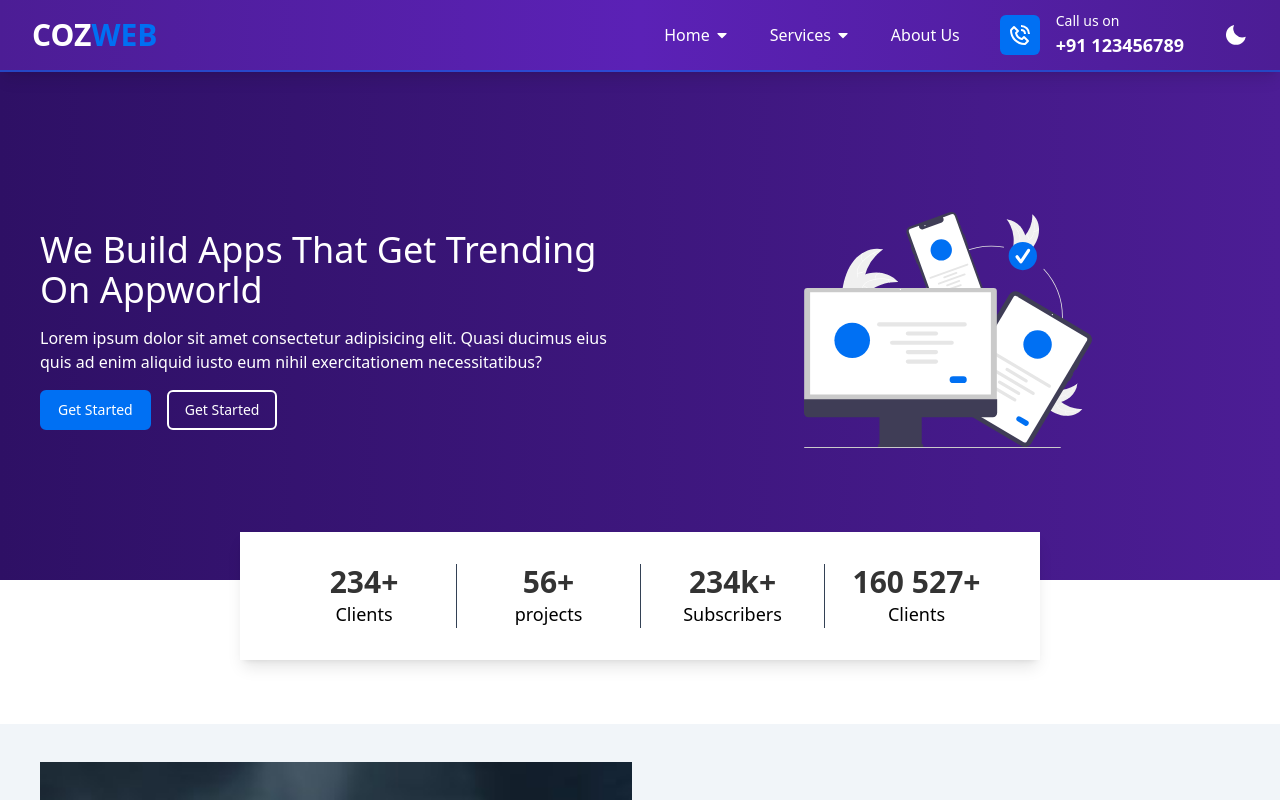
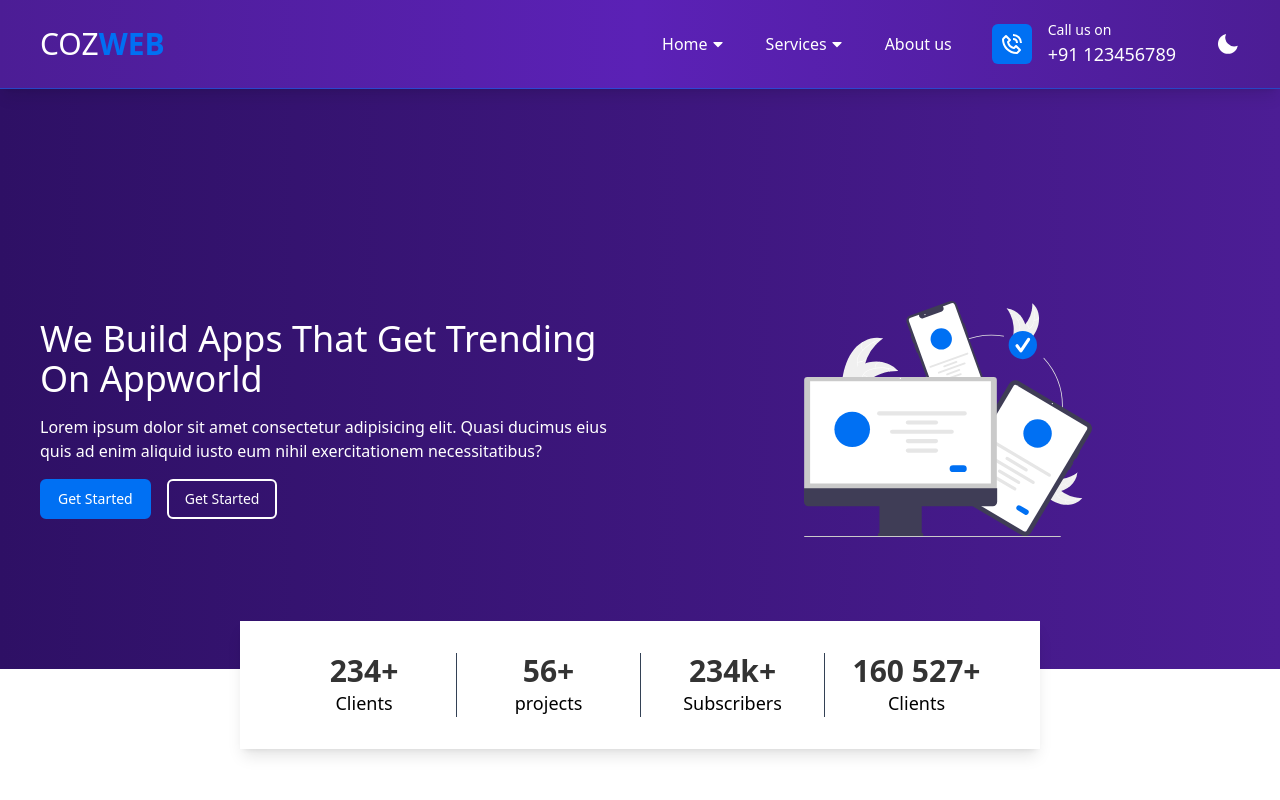
Before and after one commit to Nikhil4123/Tread-, a React (Vite) app: page / in a window 1280 px wide. Shown: the top 800 px of the page. Built offline with nearby package versions, Linux system fonts and the light colour scheme.

Commit message:
Nav Fixed

```diff
--- a/src/App.jsx
+++ b/src/App.jsx
@@ -29,8 +29,8 @@ function App() {
   return (
     <>
       <div className="dark:bg-slate-900 dark:text-white">
-        <div className="fixed left-0 right-0 top-0 z-50 bg-gradient-to-l from-violet-900 via-violet-800 to-violet-900 ">
-           <Navbar2 />
+        <div className="  bg-gradient-to-l from-violet-900 via-violet-800 to-violet-900 ">
+           <Navbar2  />
         </div>
         <Hero />
         <Service />
--- a/src/components/navbar/Navbar2.jsx
+++ b/src/components/navbar/Navbar2.jsx
@@ -29,105 +29,116 @@ const Navbar2 = () => {
 
   return (
     <>
-      <header className="border-b-2 border-primary/50 bg-gradient-to-l from-violet-900 via-violet-800 to-violet-900 text-white shadow-lg">
-        <nav className="container mx-auto flex h-[70px] items-center justify-between px-4 md:px-8">
+      <header
+        data-aos="fade"
+        data-aos-duration="300"
+        className="border-b-[1px] border-primary/50 bg-gradient-to-l from-violet-900 via-violet-800 to-violet-900 text-white shadow-lg"
+      >
+        <nav className="container mx-auto flex items-center justify-between py-2 overflow-x-hidden">
           <div className="text-2xl text-white md:text-3xl">
-            <a href="/#home" className="font-bold">
-              COZ<span className="text-primary">WEB</span>
+            <a href="/#home" className="">
+              COZ
+              <span className="inline-block font-bold text-primary">WEB</span>
             </a>
           </div>
-
           {/* Desktop Menu */}
-          <div className="hidden md:flex items-center space-x-10">
-            <div className="group relative cursor-pointer">
-              <a href="/#home" className="flex items-center gap-1">
-                Home <FaCaretDown className="transition-transform duration-200 group-hover:rotate-180" />
-              </a>
-              <div className="left-0 mt-1 hidden w-[150px] rounded-md bg-white p-2 text-black shadow-lg group-hover:block">
-                <ul className="space-y-2">
-                  <li className="p-2 hover:bg-violet-200">Services</li>
-                  <li className="p-2 hover:bg-violet-200">About us</li>
-                  <li className="p-2 hover:bg-violet-200">Privacy policy</li>
-                </ul>
+          <div className="hidden md:block">
+            <ul className="flex items-center gap-10">
+              {/* Menu Items */}
+              <li className="group relative cursor-pointer">
+                <a
+                  href="/#home"
+                  className="flex h-[72px] items-center gap-[2px]"
+                >
+                  Home
+                  <span>
+                    <FaCaretDown className="transition-all duration-200 group-hover:rotate-180" />
+                  </span>
+                </a>
+                <div className="absolute left-0 hidden w-[150px] rounded-md bg-white p-2 text-black group-hover:block">
+                  <ul className="space-y-3">
+                    <li className="p-2 hover:bg-violet-200">Services</li>
+                    <li className="p-2 hover:bg-violet-200">About us</li>
+                    <li className="p-2 hover:bg-violet-200">Privacy policy</li>
+                  </ul>
+                </div>
+              </li>
+              {/* Other Menu Items */}
+              <li className="group relative cursor-pointer">
+                <a
+                  href="/#home"
+                  className="flex h-[72px] items-center gap-[2px]"
+                >
+                  Services
+                  <span>
+                    <FaCaretDown className="transition-all duration-200 group-hover:rotate-180" />
+                  </span>
+                </a>
+                <div className="   left-0 hidden w-full rounded-b-3xl bg-white p-2 text-black group-hover:block">
+                  {/* Services Menu Content */}
+                </div>
+              </li>
+              <li className="cursor-pointer">
+                <a href="/#contact">About us</a>
+              </li>
+              {/* Phone number section */}
+              <div className="flex items-center gap-4">
+                <li>
+                  <BiPhoneCall className="h-[40px] w-[40px] rounded-md bg-primary p-2 text-2xl text-white hover:bg-primary/90" />
+                </li>
+                <li>
+                  <div>
+                    <p className="text-sm">Call us on</p>
+                    <p className="text-lg">
+                      <a href="tel:+91123456789">+91 123456789</a>
+                    </p>
+                  </div>
+                </li>
               </div>
-            </div>
-
-            <div className="group relative cursor-pointer">
-              <a href="/#services" className="flex items-center gap-1">
-                Services <FaCaretDown className="transition-transform duration-200 group-hover:rotate-180" />
-              </a>
-              <div className="left-0 mt-1 hidden w-[300px] rounded-md bg-white p-2 text-black shadow-lg group-hover:block">
-                <div className="grid grid-cols-3 gap-4">
-                  <div className="col-span-1">
-                    <img
-                      className="h-[150px] w-full rounded-md object-cover"
-                      src="https://picsum.photos/200"
-                      alt="Service"
-                    />
-                  </div>
-                  <div className="col-span-2">
-                    <h1 className="pb-2 text-xl font-semibold">Best Selling</h1>
-                    <p className="text-sm text-gray-600">
-                      Discover our top-notch development services to boost your business.
-                    </p>
-                    <div className="mt-3 grid grid-cols-2 gap-2">
-                      <ul>
-                        <h2 className="pb-1 font-semibold">Development</h2>
-                        <li className="cursor-pointer hover:text-primary">Web Development</li>
-                        <li className="cursor-pointer hover:text-primary">iOS Development</li>
-                        <li className="cursor-pointer hover:text-primary">App Development</li>
-                      </ul>
-                      <ul>
-                        <h2 className="pb-1 font-semibold">Other Services</h2>
-                        <li className="cursor-pointer hover:text-primary">Cloud Services</li>
-                        <li className="cursor-pointer hover:text-primary">Mobile App</li>
-                        <li className="cursor-pointer hover:text-primary">App Development</li>
-                      </ul>
-                    </div>
-                  </div>
-                </div>
-              </div>
-            </div>
-
-            <a href="/#about" className="cursor-pointer">
-              About Us
-            </a>
-
-            {/* Contact Section */}
-            <div className="flex items-center gap-4">
-              <a href="tel:+91123456789">
-                <BiPhoneCall className="h-[40px] w-[40px] rounded-md bg-primary p-2 text-2xl text-white hover:bg-primary/90" />
-              </a>
-              <div>
-                <p className="text-sm">Call us on</p>
-                <p className="text-lg font-semibold">+91 123456789</p>
-              </div>
-            </div>
-
-            {/* Light/Dark Mode Switcher */}
-            {theme === "dark" ? (
-              <BiSolidSun onClick={() => setTheme("light")} className="cursor-pointer text-2xl" />
-            ) : (
-              <BiSolidMoon onClick={() => setTheme("dark")} className="cursor-pointer text-2xl" />
-            )}
+              {/* Light and dark mode switcher */}
+              {theme === "dark" ? (
+                <BiSolidSun
+                  onClick={() => setTheme("light")}
+                  className="text-2xl cursor-pointer"
+                />
+              ) : (
+                <BiSolidMoon
+                  onClick={() => setTheme("dark")}
+                  className="text-2xl cursor-pointer"
+                />
+              )}
+            </ul>
           </div>
 
-          {/* Mobile View */}
+          {/* Mobile view */}
           <div className="flex items-center gap-4 md:hidden">
             {theme === "dark" ? (
-              <BiSolidSun onClick={() => setTheme("light")} className="cursor-pointer text-2xl" />
+              <BiSolidSun
+                onClick={() => setTheme("light")}
+                className="text-2xl cursor-pointer"
+              />
             ) : (
-              <BiSolidMoon onClick={() => setTheme("dark")} className="cursor-pointer text-2xl" />
+              <BiSolidMoon
+                onClick={() => setTheme("dark")}
+                className="text-2xl cursor-pointer"
+              />
             )}
             {showMenu ? (
-              <HiMenuAlt1 onClick={toggleMenu} className="cursor-pointer text-2xl" />
+              <HiMenuAlt1
+                onClick={toggleMenu}
+                className="cursor-pointer transition-all"
+                size={30}
+              />
             ) : (
-              <HiMenuAlt3 onClick={toggleMenu} className="cursor-pointer text-2xl" />
+              <HiMenuAlt3
+                onClick={toggleMenu}
+                className="cursor-pointer transition-all"
+                size={30}
+              />
             )}
           </div>
         </nav>
       </header>
-
       <ResponsiveMenu showMenu={showMenu} />
     </>
   );
```
Also changed, not shown: 1 other file (tests, documents, lock files or other folders).
